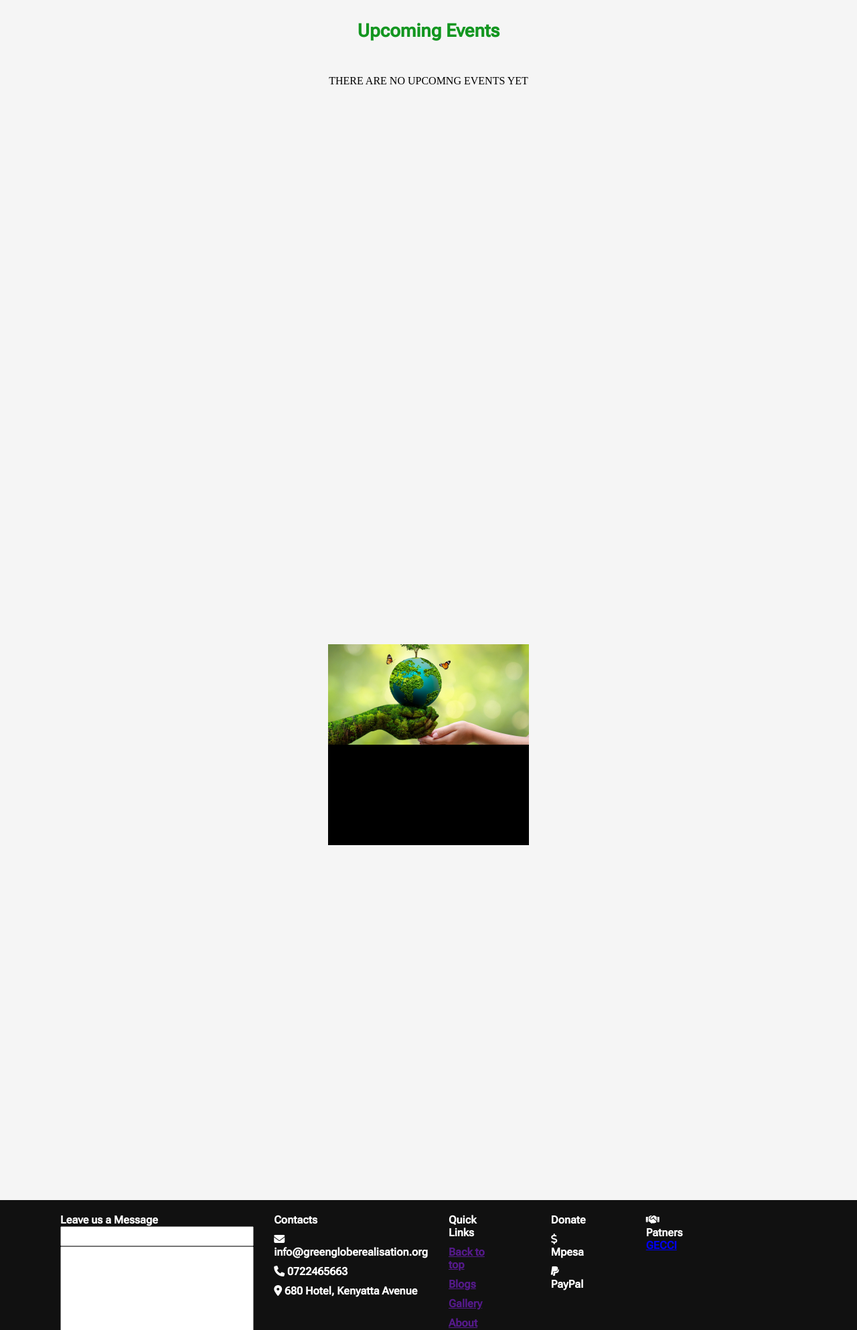
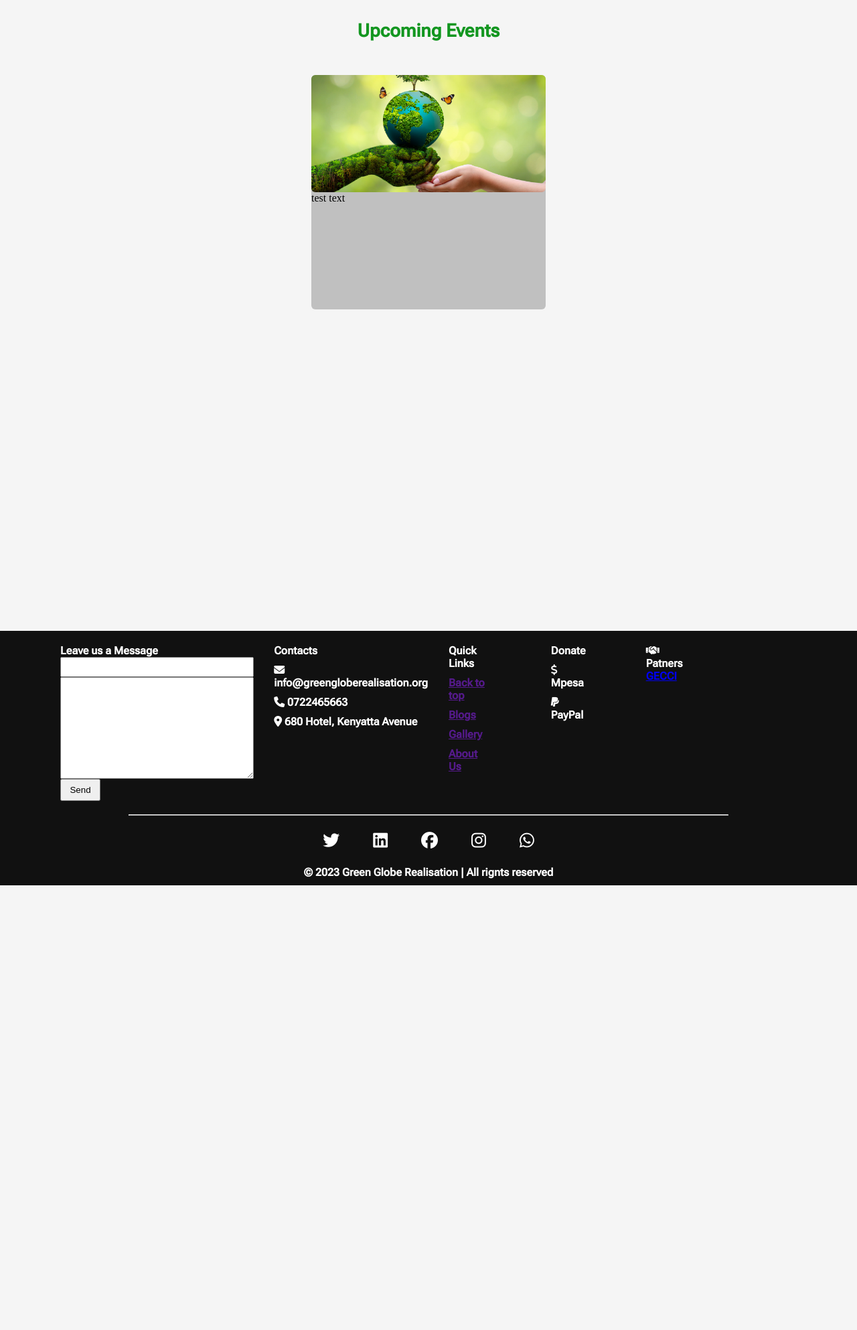
Before and after one commit to kevin-magu/green-globe-realisation, a PHP site: page /upcoming-events.php in a window 1280 px wide. Shown: the part 67-2053 px from the top of the page at 67% size. After the commit the page ends 1389 px from the top, so only its background shows below. Run offline with PHP 8.4, Linux system fonts and the light colour scheme; data that the repository does not hold is empty; some libraries are stand-ins or nearby versions; some web fonts are replaced.

Commit message:
test commit

```diff
--- a/upcoming-events.css
+++ b/upcoming-events.css
@@ -35,6 +35,7 @@ nav ul a li{
 .upcoming-events-container{
     display: none;
 }
+
 .upcoming-events-container,.upcoming-events-container2{
     display: flex;
     flex-wrap: wrap;
@@ -42,7 +43,7 @@ nav ul a li{
     margin-top: 50px;
     margin-bottom: 30px;
     min-height: 100vh;
-
+    position: relative;
 }
 .event-card{
     width: 25%;
@@ -111,17 +112,29 @@ nav ul a li{
 }
 
 .news-card{
-    width: 300px;
-    height: 300px;
-    background-color: black;
+    width: 350px;
+    height: 350px;
+    border-radius: 6px;
+    background-color: rgb(192, 192, 192);
 }
 .news-picture{
     height: 50%;
+    border-radius: 6px;
     background: url(images/env.jpg);
     background-position: center;
     background-repeat: no-repeat;
     background-size: cover;
+    position: relative;
 }
+.news-picture .overlay {
+    position: absolute;
+    bottom: 0;
+    left: 0;
+    width: 100%;
+    background-color: rgba(0, 0, 0, 0.7); /* Adjust the color and opacity as needed */
+    color: rgb(0, 0, 0); /* Text color on the overlay */
+    padding: 0px; /* Adjust the padding as needed */
+  }
 .news-brief-description{
 
 }
--- a/upcoming-events.php
+++ b/upcoming-events.php
@@ -58,7 +58,7 @@ $result = mysqli_query($connection,$query);
       <div class="upcoming-events-main-page-title">
         <p>Upcoming Events</p>
       </div>
-      <div class="upcoming-events-container">
+      <div class="upcoming-events-container"  style="display:none">
         <?php
         if ($result && mysqli_num_rows($result) > 0) {
 
@@ -91,8 +91,12 @@ $result = mysqli_query($connection,$query);
 
       <div class="upcoming-events-container2">
           <div class="news-card">
-            <div class="news-picture"></div>
-            <div class="news-brief-description"></div>
+            <div class="news-picture">
+              <div class="overlay"></div>
+            </div>
+            <div class="news-brief-description">
+              test text
+            </div>
           </div>
       </div>
 
```
